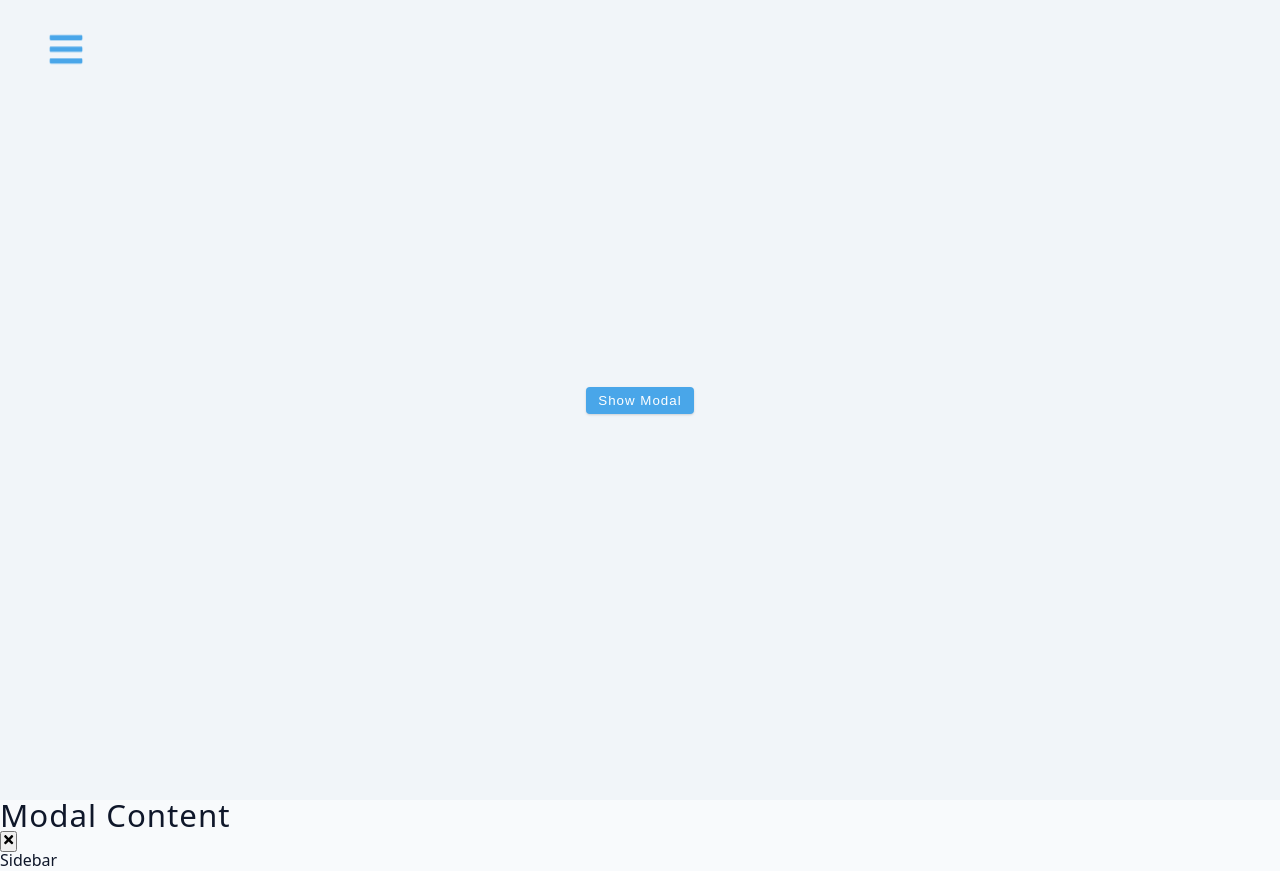
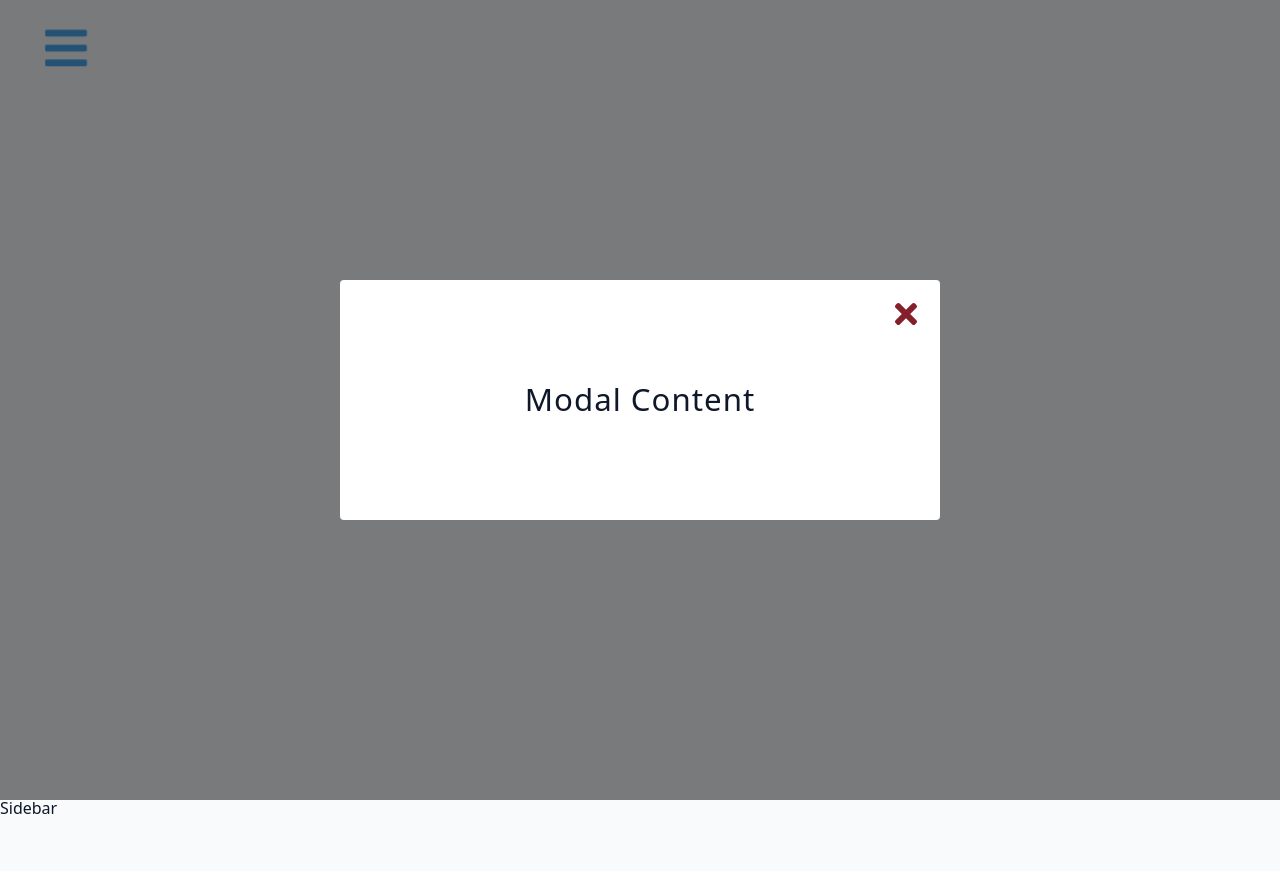
Before and after one commit to LaelPierre/react_projects, a React (Vite) app in the folder sidebar_modal/: page / in a window 1280 px wide. Both pictures are taken after a click on the button "Show Modal". After the commit the page ends 819 px from the top, so only its background shows below. Built offline with nearby package versions, Linux system fonts and the light colour scheme.

Commit message:
added css for modal

```diff
--- a/sidebar_modal/src/Modal.jsx
+++ b/sidebar_modal/src/Modal.jsx
@@ -6,7 +6,7 @@ const Modal = () => {
   const { isModalOpen, closeModal } = useGlobalContext();
 
   return (
-    <div className="modal-overlay">
+    <div className={isModalOpen ? "modal-overlay show-modal" : "modal-overlay"}>
       <div className="modal-container">
         <h3>modal content</h3>
         <button className="close-modal-btn" onClick={closeModal}>
--- a/sidebar_modal/src/index.css
+++ b/sidebar_modal/src/index.css
@@ -289,3 +289,54 @@ main {
     transform: scale(1);
   }
 }
+
+/*
+===============
+Modal
+===============
+*/
+
+.modal-overlay {
+  position: fixed;
+  top: 0;
+  left: 0;
+  width: 100%;
+  height: 100%;
+  background: rgba(0, 0, 0, 0.5);
+  display: grid;
+  place-items: center;
+  z-index: -1;
+  visibility: hidden;
+  opacity: 0;
+}
+
+.modal-container {
+  background: var(--white);
+  width: 90vw;
+  height: 30vh;
+  border-radius: var(--borderRadius);
+  max-width: var(--fixed-width);
+  text-align: center;
+  display: grid;
+  place-items: center;
+  position: relative;
+}
+
+.show-modal {
+  visibility: visible;
+  opacity: 1;
+  z-index: 10;
+  transition-property: opacity;
+  transition-duration: 2s;
+}
+
+.close-modal-btn {
+  position: absolute;
+  top: 1rem;
+  right: 1rem;
+  font-size: 2rem;
+  background: transparent;
+  border-color: transparent;
+  cursor: pointer;
+  color: var(--red-dark);
+}
```
